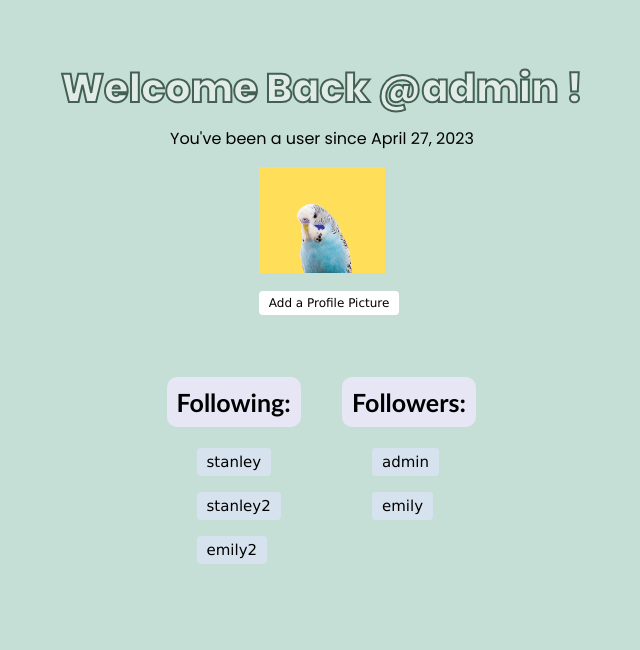
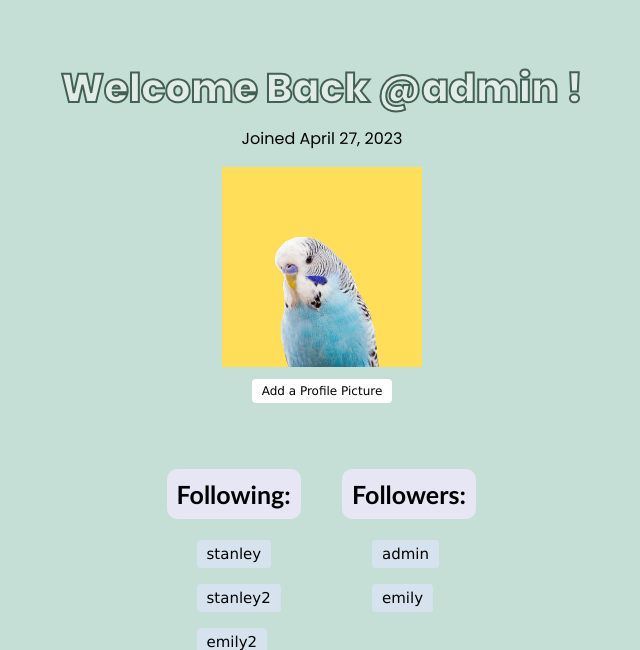
Before and after one commit to stanley-wei/CS35L-Project, a Django app: page /profiles/1/page in a window 1280 px wide. Shown: the part 68-718 px from the top of the page, without its empty margins (318-958 px from the left). Run offline with Django 4.2, Linux system fonts and the light colour scheme; data comes from the database, SQL or seed files in the repository; both versions use the stored data as it was after the commit; some libraries are stand-ins or nearby versions.

Commit message:
reformatted pfp

```diff
--- a/static/css/user_profile.css
+++ b/static/css/user_profile.css
@@ -18,6 +18,18 @@
     font-family:"Poppins", sans-serif;
     text-align: center;
     margin-top: 0px
+}
+.square{
+    position: relative;
+    width: 200px;
+    height: 200px;
+    margin: auto;
+}
+.square img{
+  display: block;
+  width: 100%;
+  height: 100%;
+  object-fit: cover;
 }
 .my-fav-book{
     margin-left:10px;
@@ -77,8 +89,9 @@ form {
     font-weight:normal;
     font-size: 12px;
     max-width:fit-content;
-    margin-left:48%;
-    margin-bottom:15px;
+    display: block;
+    margin: 0 auto;
+    margin-top:1em;
   }
 
 .add-pfp {
@@ -91,7 +104,9 @@ form {
     font-weight:normal;
     font-size: 12px;
     max-width:fit-content;
-    margin-left:45%;
+    display: block;
+    margin: 0 auto;
+    margin-top:1em;
   }
 
   .grid-container {
--- a/templates/profiles/user-profile.html
+++ b/templates/profiles/user-profile.html
@@ -2,11 +2,13 @@
 
 {% block content %}
     <h2 class = "user-back">Welcome Back @{{profile_user.username}} !</h2>
-    <p class = "date-userhood">You've been a user since {{profile_user.date_joined.date}}</p>
+    <p class = "date-userhood">Joined {{profile_user.date_joined.date}}</p>
     <p class = "profile-things">
-      {% if profile.profile_picture %}
-        <img src="{{ MEDIA_URL }}{{ profile.profile_picture }}" alt="Profile Picture" style="width: 10%; height: 100%; margin-left: 45%;">
-      {% endif %}
+        {% if profile.profile_picture %}
+        <div class = "square">
+            <img src="{{ MEDIA_URL }}{{ profile.profile_picture }}" alt="Profile Picture">
+        </div>
+        {% endif %}
 
       <form method="post" enctype="multipart/form-data">
           {% csrf_token %}
```
Also changed, not shown: templates/profiles/profile.html (+6 -4 lines), db.sqlite3.
